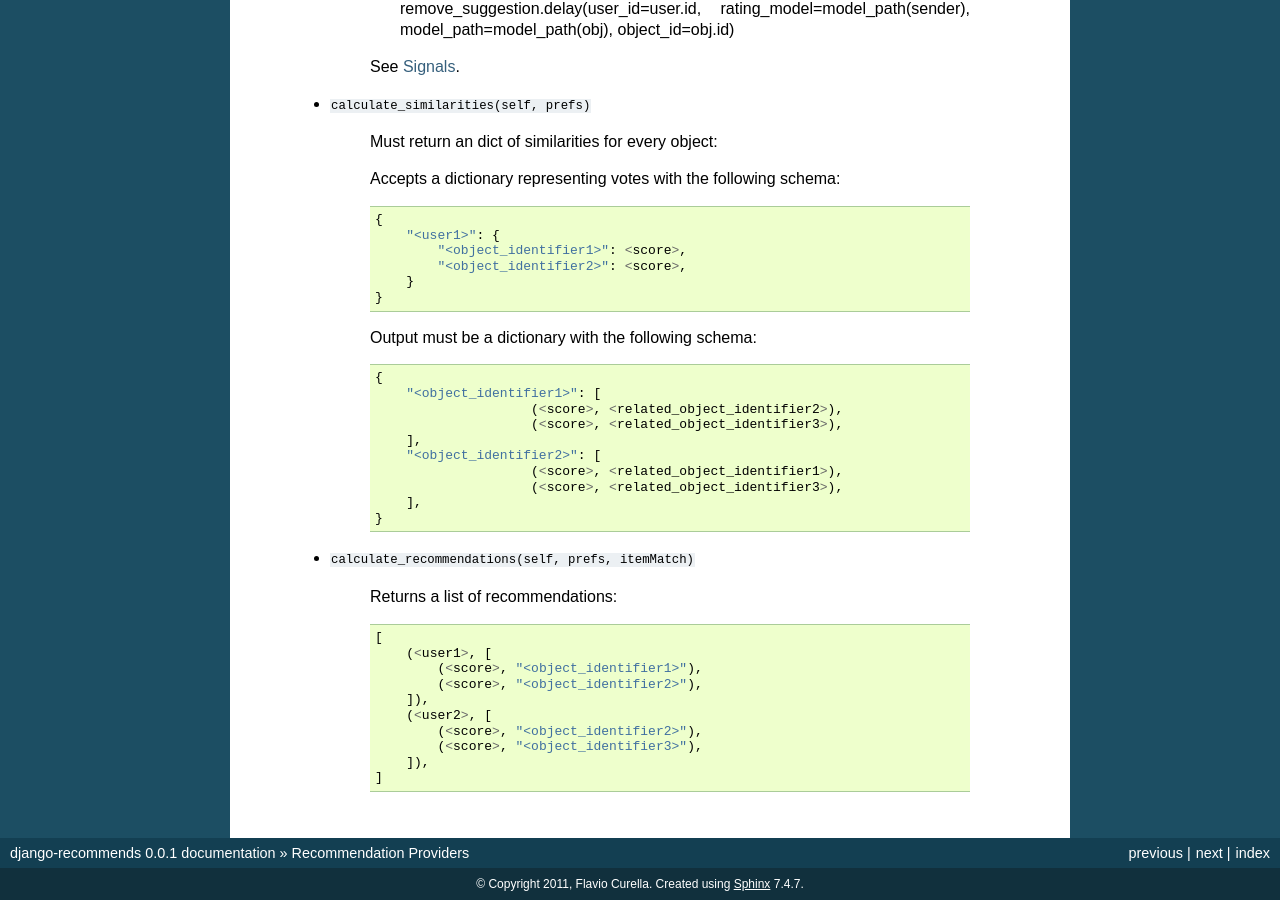
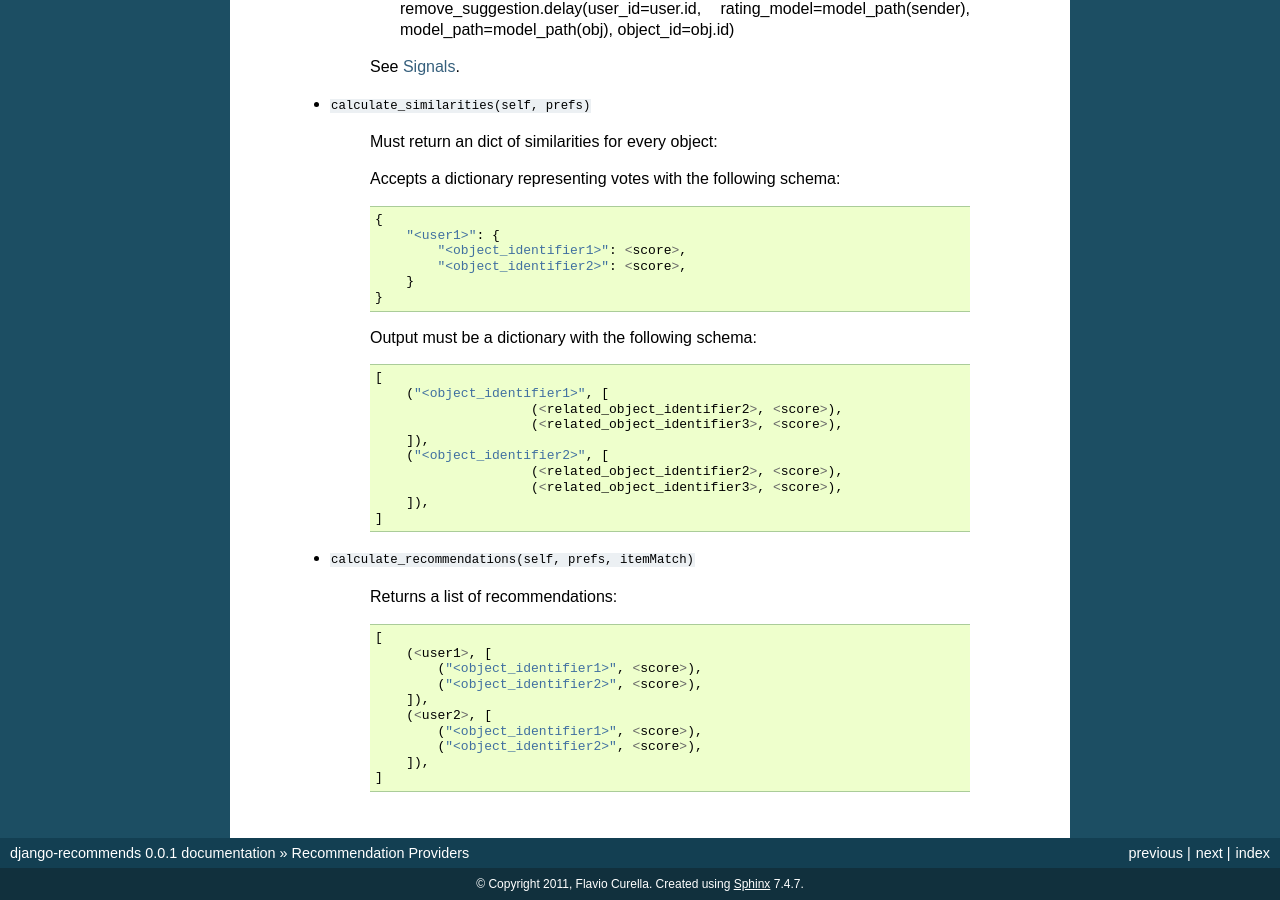
Before and after one commit to fcurella/django-recommends, a Sphinx documentation site: the page built from docs/providers.rst, in a window 1280 px wide and 900 px high, scrolled down 1488 px. Built offline with Sphinx 7.4.7, drawn with Linux system fonts in a browser that asks for light colours.

Commit message:
calculate_recommendations returns a list instead of a dict

```diff
--- a/docs/providers.rst
+++ b/docs/providers.rst
@@ -89,16 +89,16 @@ Methods
 
         ::
 
-            {
-                "<object_identifier1>": [
-                                (<score>, <related_object_identifier2>),
-                                (<score>, <related_object_identifier3>),
-                ],
-                "<object_identifier2>": [
-                                (<score>, <related_object_identifier1>),
-                                (<score>, <related_object_identifier3>),
-                ],
-            }
+            [
+                ("<object_identifier1>", [
+                                (<related_object_identifier2>, <score>),
+                                (<related_object_identifier3>, <score>),
+                ]),
+                ("<object_identifier2>", [
+                                (<related_object_identifier2>, <score>),
+                                (<related_object_identifier3>, <score>),
+                ]),
+            ]
 
 
 
@@ -110,11 +110,11 @@ Methods
 
             [
                 (<user1>, [
-                    (<score>, "<object_identifier1>"),
-                    (<score>, "<object_identifier2>"),
+                    ("<object_identifier1>", <score>),
+                    ("<object_identifier2>", <score>),
                 ]),
                 (<user2>, [
-                    (<score>, "<object_identifier2>"),
-                    (<score>, "<object_identifier3>"),
+                    ("<object_identifier1>", <score>),
+                    ("<object_identifier2>", <score>),
                 ]),
             ]
```
Also changed, not shown: 3 other files.
